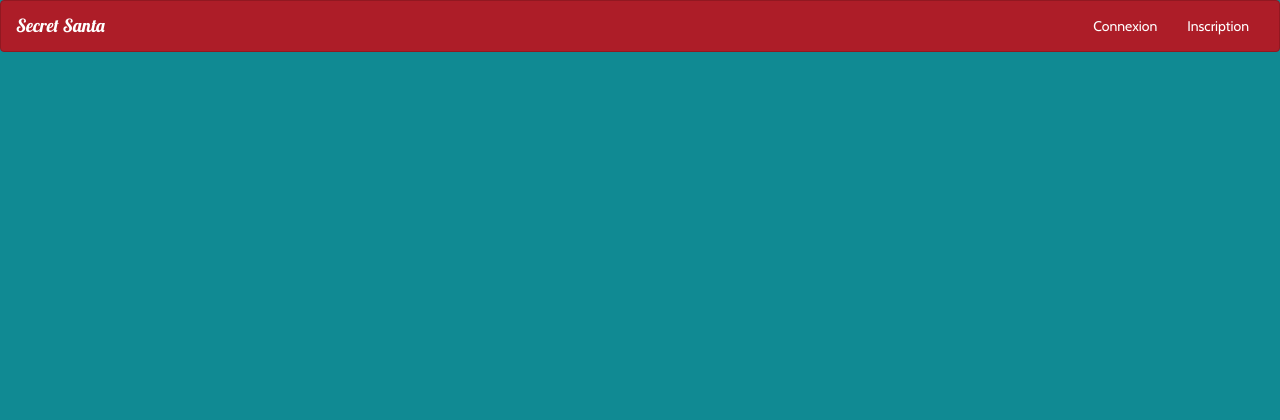
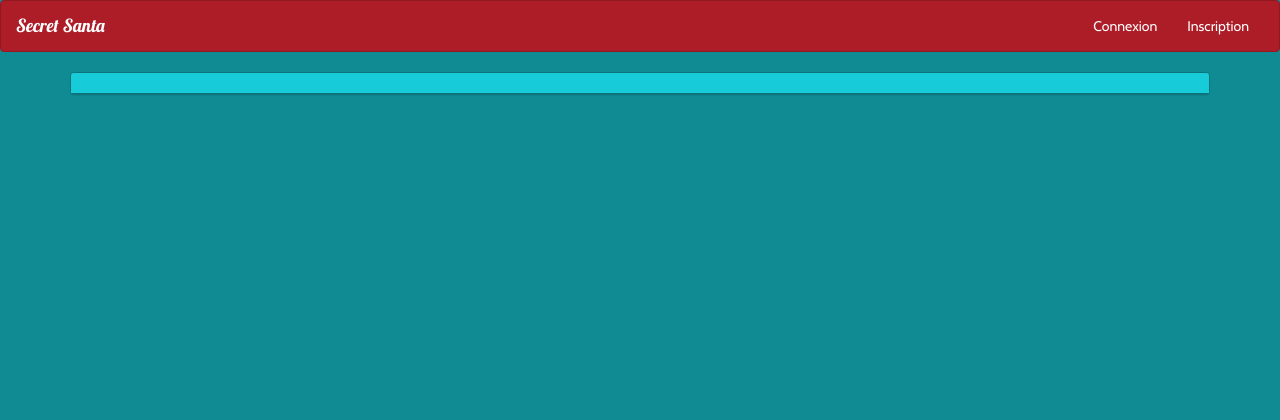
Before and after one commit to yoannfleurydev/secret-santa, a PHP site: template views/user.html.twig in a window 1280 px wide. Shown: the top 420 px of the page. Run offline with PHP 8.4, Linux system fonts and the light colour scheme; the template is opened without the code that fills it, so the values that code supplies are empty; some libraries are stand-ins or nearby versions.

Commit message:
feat(bootstrap) : improve app design

```diff
--- a/views/index.html.twig
+++ b/views/index.html.twig
@@ -2,7 +2,7 @@
 
 {% block content %}
     <div class="row">
-        <div class="col-lg-offset-2 col-lg-8 col-md-offset-2 col-md-8 col-sm-12 col-xs-12">
+        <div class="col-lg-12 col-md-12 col-sm-12 col-xs-12">
             <div class="panel panel-default">
                 <div class="panel-heading">
                     <h3 class="panel-title">Secret Santa</h3>
--- a/views/login.html.twig
+++ b/views/login.html.twig
@@ -2,7 +2,9 @@
 
 {% block content %}
     <div class="panel panel-default">
-        <div class="panel panel-heading">Connexion</div>
+        <div class="panel-heading">
+            <h3 class="panel-title">Connexion</h3>
+        </div>
         <div class="panel panel-body">
             <form method="post" action="{{ path('login_post') }}">
                 <div class="form-group">
--- a/views/signup.html.twig
+++ b/views/signup.html.twig
@@ -2,7 +2,9 @@
 
 {% block content %}
     <div class="panel panel-default">
-        <div class="panel panel-heading">Inscription</div>
+        <div class="panel-heading">
+            <h3 class="panel-title">Inscription</h3>
+        </div>
         <div class="panel panel-body">
             <form method="post" action="{{ path('signup_post') }}">
                 <div class="form-group">
--- a/views/template.html.twig
+++ b/views/template.html.twig
@@ -31,22 +31,13 @@
         <div class="collapse navbar-collapse" id="bs-example-navbar-collapse-1">
             <ul class="nav navbar-nav navbar-right">
                 {% if app.session.get("connected") %}
-                <li class="dropdown">
-                    <a href="#" class="dropdown-toggle" data-toggle="dropdown" role="button" aria-haspopup="true"
-                       aria-expanded="false">
-                        {{ app.session.get("user").userFirstname }}
-                        <span class="caret"></span></a>
-                    <ul class="dropdown-menu">
                     <li>
                         <a href="{{ path('user', {'id': app.session.get("user").userId}) }}"
                            title="Accéder à mon profil">
-                                Mon profil</a>
+                            {{ app.session.get('user').userLogin }}
+                        </a>
                     </li>
-                        <li>
-                            <a href="{{ path('logout') }}" title="Se déconnecter">Déconnexion</a>
-                        </li>
-                    </ul>
-                </li>
+                    <li><a href="{{ path('logout') }}" title="Se déconnecter">Déconnexion</a></li>
                 {% else %}
                     <li><a href="{{ path('login_get') }}" title="Connexion">Connexion</a></li>
                     <li><a href="{{ path('signup_get') }}" title="Inscription">Inscription</a></li>
@@ -58,7 +49,7 @@
 <div class="container">
     {% for message in app.session.getFlashBag.get('message') %}
         <div class="row message">
-            <div class="col-lg-offset-2 col-lg-8 col-md-offset-2 col-md-8 col-sm-8 col-xs-12">
+            <div class="col-lg-12 col-md-12 col-sm-12 col-xs-12">
                 <div class="alert alert-{{ message.type }}" role="alert">
                     <span class="sr-only">Error:</span>
                     {{ message.content }}
@@ -73,7 +64,7 @@
 <footer class="footer">
     <div class="container">
         <p>
-            Développé par :  <a href="http://yoannfleury.eu">Yoann FLEURY</a>
+            Développé par : <a href="http://yoannfleury.eu">Yoann FLEURY</a>
         </p>
     </div>
 </footer>
--- a/views/user.html.twig
+++ b/views/user.html.twig
@@ -1,5 +1,9 @@
 {% extends "template.html.twig" %}
 
 {% block content %}
-    <div>{{ user.getUserId }}</div>
+    <div class="panel panel-default">
+        <div class="panel-heading">
+            <h3 class="panel-title">{{ user.getUserFirstname }} {{ user.getUserLastname | upper }}</h3>
+        </div>
+    </div>
 {% endblock %}
```
Lines whose indentation alone changed are shown as unchanged.
